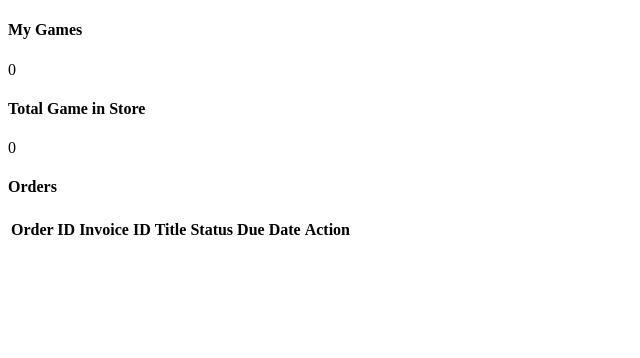
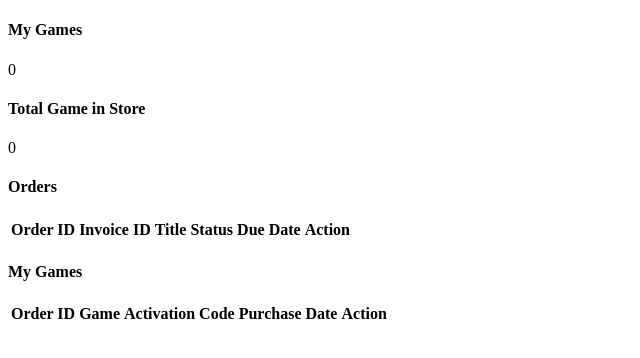
Before and after one commit to evaleries/gameoverflow, a PHP site: template App/views/customer/dashboard.php in a window 1280 px wide. Shown: the top 358 px of the page, without its empty margins (0-640 px from the left). Run offline with PHP 8.4, Linux system fonts and the light colour scheme; the template is opened without the code that fills it, so the values that code supplies are empty.

Commit message:
Feature User Redeem Games Code

```diff
--- a/App/Models/Payment.php
+++ b/App/Models/Payment.php
@@ -32,4 +32,10 @@ class Payment extends Model
 
     protected $table = 'payments';
 
+
+    public function getUpdatedAtFormat($format = 'j F Y')
+    {
+        return (new \DateTime($this->attributes['updated_at']))->format($format);
+    }
+
 }
--- a/App/views/customer/dashboard.php
+++ b/App/views/customer/dashboard.php
@@ -1,7 +1,7 @@
 <!DOCTYPE html>
 <html lang="en">
 
-<?php importView('sections.dashboard.head') ?>
+<?php importView('sections.dashboard.head', ['css' => ['modules/izitoast/css/iziToast.min.css']]) ?>
 
 <body>
   <div id="app">
@@ -48,7 +48,7 @@
           </div>
           <div class="row">
             <div class="col-lg-12">
-              <div class="card">
+              <div class="card card-primary">
                 <div class="card-header">
                   <h4>Orders</h4>
                 </div>
@@ -81,6 +81,43 @@
               </div>
             </div>
           </div>
+          <div class="row">
+            <div class="col-lg-12">
+              <div class="card card-success">
+                <div class="card-header">
+                  <h4>My Games</h4>
+                </div>
+                <div class="card-body p-0">
+                  <div class="table-responsive table-invoice">
+                    <table class="table table-striped">
+                      <tr>
+                        <th>Order ID</th>
+                        <th>Game</th>
+                        <th>Activation Code</th>
+                        <th>Purchase Date</th>
+                        <th>Action</th>
+                      </tr>
+                      <?php if(isset($myGames)): foreach($myGames as $game): ?>
+                      <tr>
+                        <td>#<?= $game->order_id ?></a></td>
+                        <td class="font-weight-600"><?= $game->title ?></td>
+                        <td class="activation-code"><?= ($game->status == 1) ? $game->activation_code : str_repeat('****', 4) ?></a></td>
+                        <td><?= dt($game->bought_date, 'Y-m-d H:i:s', 'j F Y') ?></td>
+                        <td>
+                          <?php if ($game->status == 0): ?>
+                            <a href="javascript:none" data-id="<?= $game->id ?>" class="btn btn-primary btn-redeem">Redeem</a>
+                          <?php else: ?>
+                            <a href="#" class="btn btn-success" disabled>Redeemed</a>
+                          <?php endif; ?>
+                        </td>
+                      </tr>
+                      <?php endforeach; endif; ?>
+                    </table>
+                  </div>
+                </div>
+              </div>
+            </div>
+          </div>
         </section>
       </div>
 
@@ -89,7 +126,36 @@
     </div>
   </div>
 
-  <?php importView('sections.dashboard.js') ?>
+  <?php importView('sections.dashboard.js', ['js' => ['modules/izitoast/js/iziToast.min.js']]) ?>
+
+  <script>
+  $(document).ready(function () {
+    $('.btn-redeem').on('click', function (e) {
+      e.preventDefault();
+      let tdActivationCode = $(this).parent().siblings('.activation-code');
+      let btnRedeem = $(this);
+      $.post('<?= route('customer/redeem') ?>', {pc_id: $(this).data('id')}, function (data, xhr) {
+        iziToast.success({
+          title: 'Redeem Success',
+          message: 'Enjoy the game!',
+          position: 'topRight'
+        });
+
+        if (data.activation_code != undefined) {
+          tdActivationCode.text(data.activation_code);
+        }
+        btnRedeem.prop('disabled', true);
+
+      }).fail(function (error) {
+        iziToast.error({
+          title: 'Error!',
+          message: error,
+          position: 'topRight'
+        });
+      });
+    });
+  });
+  </script>
 
 </body>
 </html>
--- a/App/views/customer/invoice.php
+++ b/App/views/customer/invoice.php
@@ -90,7 +90,11 @@
                     <div class="row mt-4">
                       <div class="col-lg-8">
                         <div class="section-title">Pembayaran</div>
-                        <p class="section-lead">Pembayaran harus dilakukan sebelum tanggal jatuh tempo.</p>
+                        <?php if ($payment->status == \App\Models\Payment::CONFIRMED): ?>
+                          <p class="section-lead">Pembayaran sudah dikonfirmasi pada tanggal <?= $payment->getUpdatedAtFormat('j F Y H:i A') ?></p>
+                        <?php else: ?>
+                          <p class="section-lead">Pembayaran harus dilakukan sebelum tanggal jatuh tempo.</p>
+                        <?php endif; ?>
                       </div>
                       <div class="col-lg-4 text-right">
                         <hr class="mt-2 mb-2">
```
Also changed, not shown: App/Controllers/Customer/DashboardController.php (+24 -12 lines), App/Models/Order.php (+44 -0 lines).
